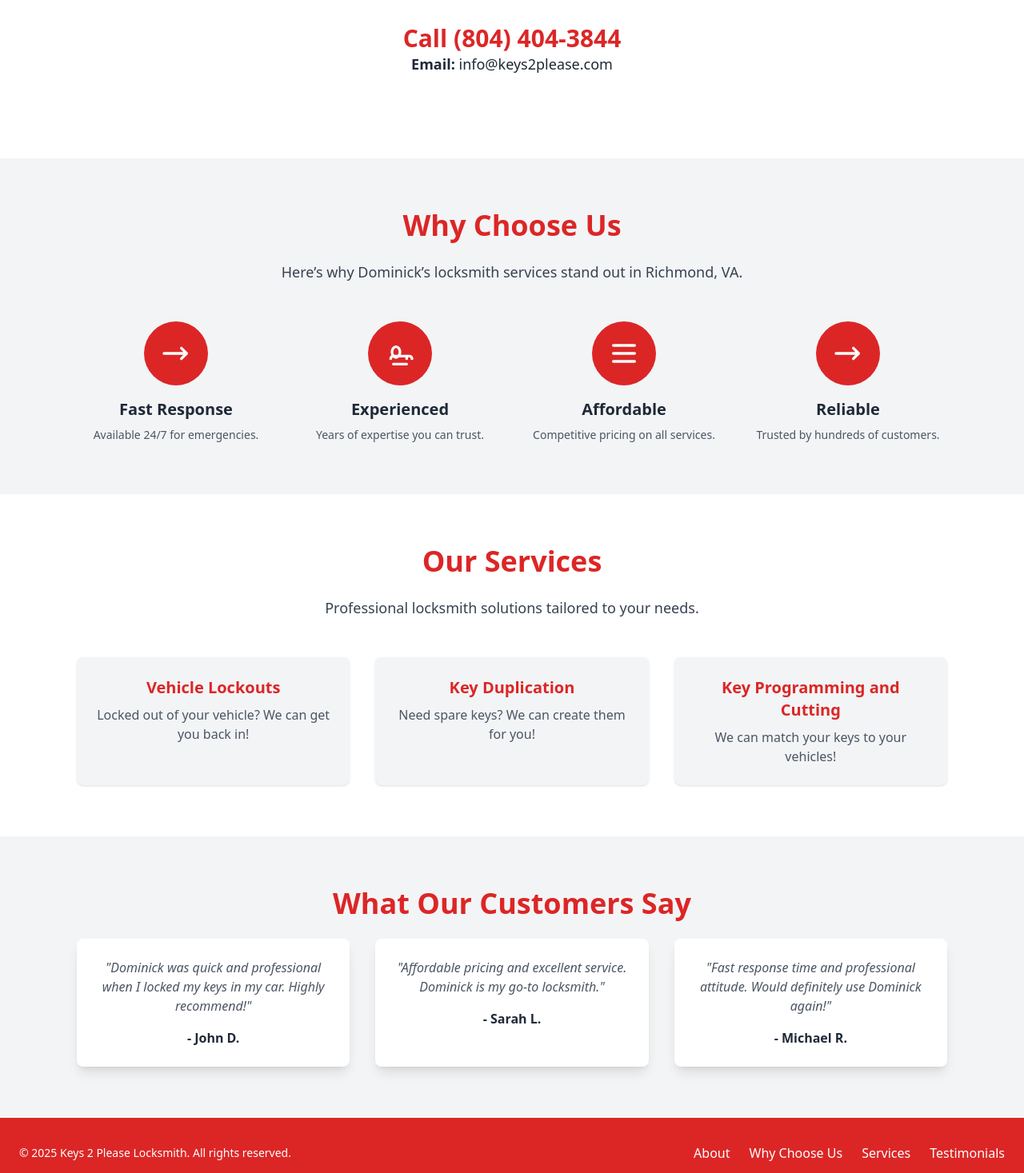
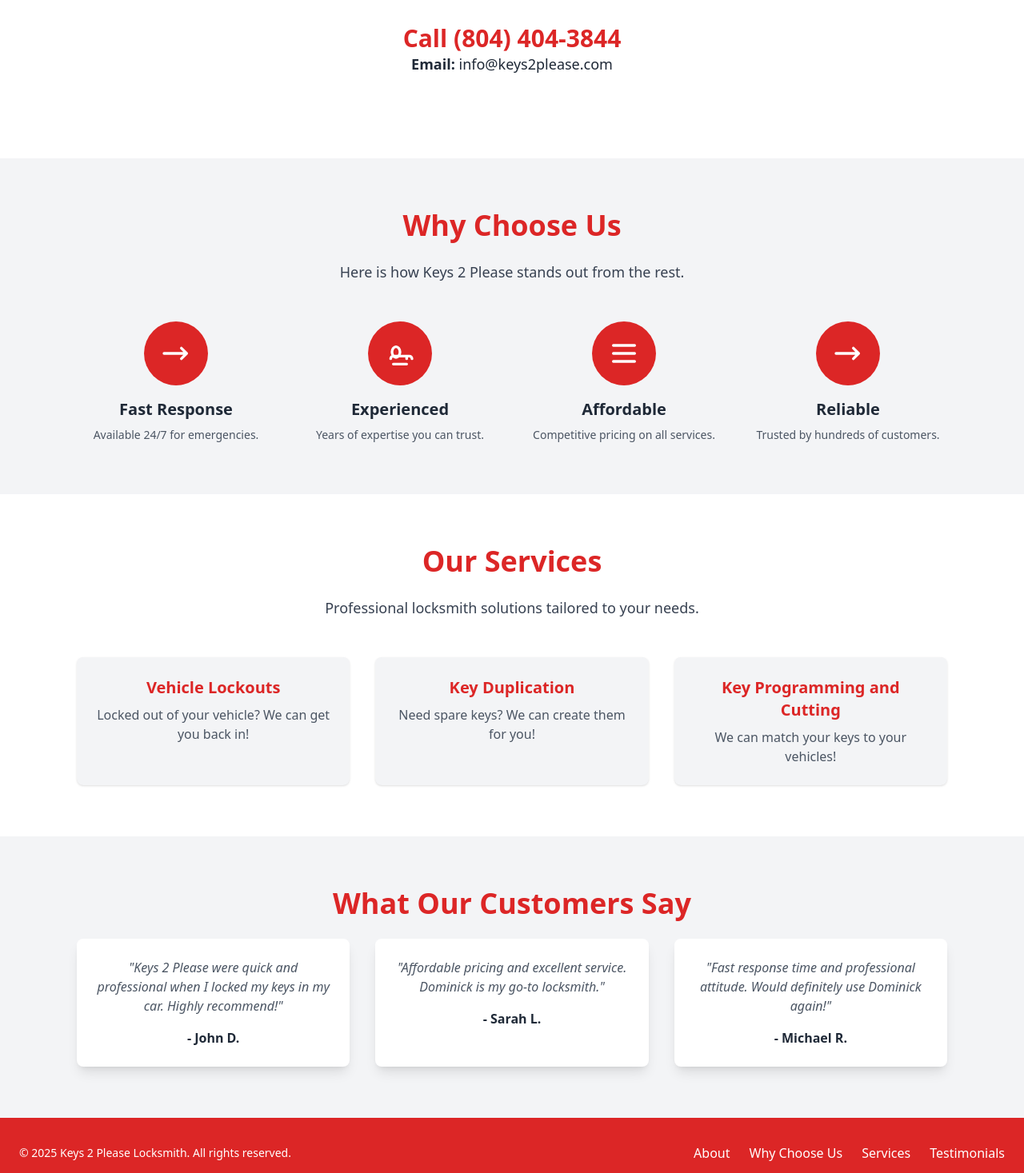
Before and after one commit to rathianmol/dominick_locksmith, a React (Vite) app: page / in a window 1280 px wide. Shown: the part 282-1749 px from the top of the page at 80% size. Built offline with nearby package versions, Linux system fonts and the light colour scheme.

Commit message:
updating further content - small refinements.

```diff
--- a/src/components/Testimonials.jsx
+++ b/src/components/Testimonials.jsx
@@ -8,7 +8,7 @@
           <div className="grid sm:grid-cols-2 lg:grid-cols-3 gap-8">
             <div className="bg-white p-6 rounded-lg shadow-lg">
               <p className="text-gray-600 italic">
-                "Dominick was quick and professional when I locked my keys in my car. Highly recommend!"
+                "Keys 2 Please were quick and professional when I locked my keys in my car. Highly recommend!"
               </p>
               <p className="text-gray-800 font-bold mt-4">- John D.</p>
             </div>
--- a/src/components/WhyChooseUs.jsx
+++ b/src/components/WhyChooseUs.jsx
@@ -6,7 +6,7 @@
             Why Choose Us
           </h2>
           <p className="text-lg text-gray-700 mb-12">
-            Here’s why Dominick’s locksmith services stand out in Richmond, VA.
+            Here is how Keys 2 Please stands out from the rest.
           </p>
           <div className="grid sm:grid-cols-2 lg:grid-cols-4 gap-8">
             <div className="flex flex-col items-center text-center">
```
